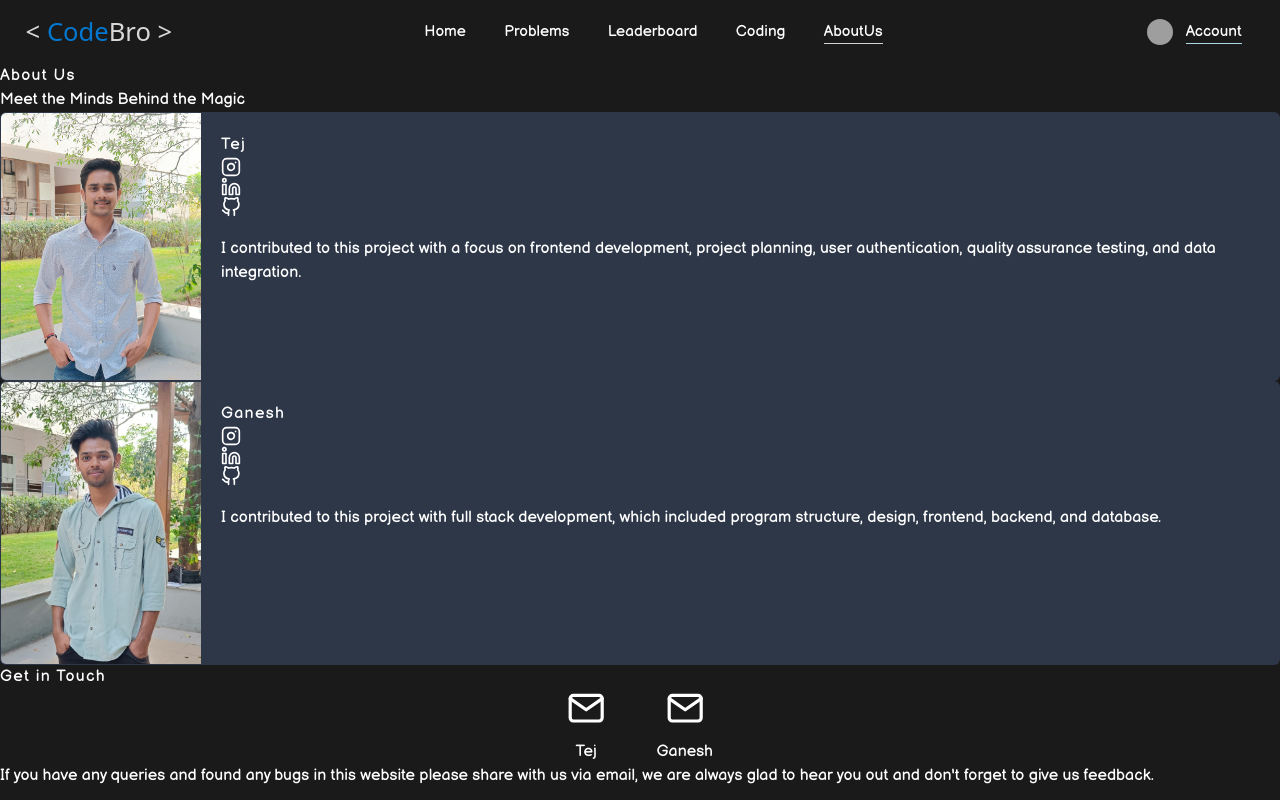
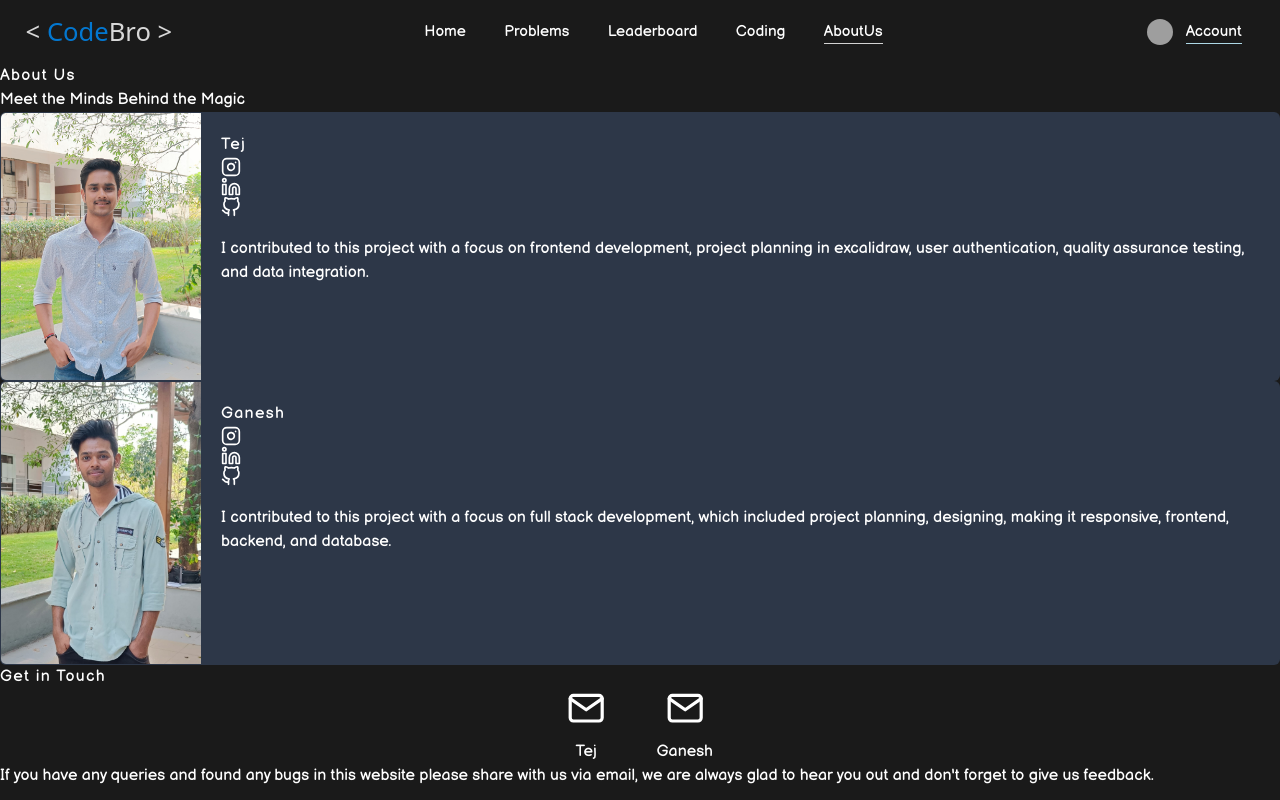
Before and after one commit to Ganesh-Mk/CodeBro, a React (Vite) app in the folder frontend/: page /aboutus in a window 1280 px wide. Shown: the top 800 px of the page. Built offline with nearby package versions, Linux system fonts and the light colour scheme; no server answers; a web font is replaced by a local one.

Commit message:
fixed minor bugs

```diff
--- a/frontend/src/components/CodeEditor.jsx
+++ b/frontend/src/components/CodeEditor.jsx
@@ -1,8 +1,26 @@
-import { Box, HStack } from '@chakra-ui/react'
-import { Editor } from '@monaco-editor/react'
-import '../style/style.css'
+import { useEffect } from "react";
+import { Box, HStack } from "@chakra-ui/react";
+import { Editor } from "@monaco-editor/react";
+import { useSelector } from "react-redux"; // Ensure this import is included
+import "../style/style.css";
 
 const CodeEditor = ({ language, value, setValue, onMount }) => {
+  const problemId = useSelector((state) => state.problemObj.obj.number);
+
+  useEffect(() => {
+    const savedCode = localStorage.getItem(`savedCode_${problemId}`);
+    if (savedCode) {
+      setValue(savedCode);
+    } else {
+      setValue(value);
+    }
+  }, [problemId, setValue]);
+
+  const handleEditorChange = (newValue) => {
+    setValue(newValue);
+    localStorage.setItem(`savedCode_${problemId}`, newValue);
+  };
+
   return (
     <Box>
       <HStack spacing={4}>
@@ -12,20 +30,23 @@ const CodeEditor = ({ language, value, setValue, onMount }) => {
               minimap: {
                 enabled: false,
               },
-              fontSize: '17rem',
+              fontSize: "17rem",
               detectIndentation: false,
+              suggestOnTriggerCharacters: false,
               tabSize: 4,
+              quickSuggestions: false,
             }}
             height="50vh"
             theme="vs-dark"
             language={language}
             onMount={onMount}
             value={value}
-            onChange={(value) => setValue(value)}
+            onChange={handleEditorChange}
           />
         </Box>
       </HStack>
     </Box>
-  )
-}
-export default CodeEditor
+  );
+};
+
+export default CodeEditor;
--- a/frontend/src/pages/AboutUsPage.jsx
+++ b/frontend/src/pages/AboutUsPage.jsx
@@ -24,7 +24,6 @@ export default function AboutUsPage() {
   const [email, setemail] = useState("");
   const [message, setmessage] = useState("");
   // const backend_url = import.meta.env.REACT_APP_BACKEND_URL;
-
 
   const handleSubmit = (e) => {
     e.preventDefault();
@@ -149,8 +148,9 @@ export default function AboutUsPage() {
 
                   <Text py="2" mt={3}>
                     I contributed to this project with a focus on frontend
-                    development, project planning, user authentication, quality
-                    assurance testing, and data integration.
+                    development, project planning in excalidraw, user
+                    authentication, quality assurance testing, and data
+                    integration.
                   </Text>
                 </CardBody>
               </div>
@@ -240,9 +240,9 @@ export default function AboutUsPage() {
                 </div>
 
                 <Text py="2" mt={3}>
-                  I contributed to this project with full stack development,
-                  which included program structure, design, frontend, backend,
-                  and database.
+                  I contributed to this project with a focus on full stack
+                  development, which included project planning, designing,
+                  making it responsive, frontend, backend, and database.
                 </Text>
               </CardBody>
             </Stack>
--- a/frontend/src/pages/EntrancePage.jsx
+++ b/frontend/src/pages/EntrancePage.jsx
@@ -162,7 +162,7 @@ export default function EntrancePage() {
   return (
     <div className="entrancePage bg-gray-950 text-gray-50 min-h-[100dvh] flex flex-col">
       <header className="px-4 md:px-6 py-4 flex items-center justify-between">
-        <Link to="/aboutus" className="flex items-center gap-2">
+        <Link to="/home" className="flex items-center gap-2">
           <CodeBroLogo />
         </Link>
 
--- a/frontend/src/style/CodingPage.scss
+++ b/frontend/src/style/CodingPage.scss
@@ -96,6 +96,11 @@
     }
     .codingPageBox .container .left .desc {
         font-size: 4vw;
+        width: 90vw;
+    }
+    .codingPageBox .container .left .que{
+        width: 90vw;
+
     }
 
 }
```
Also changed, not shown: 2 other files (tests, documents, lock files or other folders).
